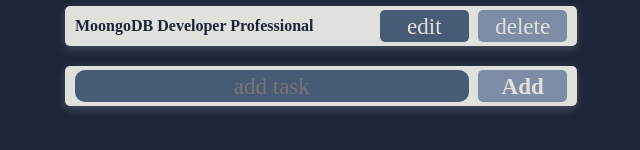
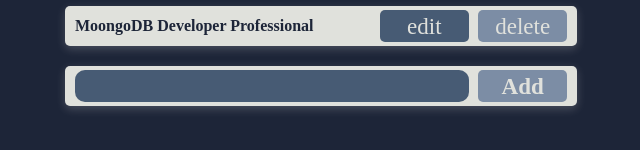
Before and after one commit to oneeyeprogrammer/udemy, a React (Create React App) app in the folder Yudi Krusnadi/02-task-list-project/my-task/: page / in a window 1280 px wide. Shown: the part 434-584 px from the top of the page, without its empty margins (319-959 px from the left). Built offline with nearby package versions, Linux system fonts and the light colour scheme.

Commit message:
Add Function AddTodoList to Program

```diff
--- a/Yudi Krusnadi/02-task-list-project/my-task/src/components/App.jsx
+++ b/Yudi Krusnadi/02-task-list-project/my-task/src/components/App.jsx
@@ -4,7 +4,7 @@
 import Todo from "./Todo";
 
 const App = () => {
-    const [profile, setskills] = useState([
+    const [profile, setProfile] = useState([
         {
             id: 1,
             nama: "Usep Syaikal Arifin",
@@ -17,7 +17,19 @@
         },
     ]);
 
-    const deleteTodoList = (id) => console.log(id);
+    const deleteTodoList = (id) => {
+        setProfile(profile.filter((prof) => prof.id !== id));
+    };
+
+    const addTodoList = (data) => {
+        const id = profile.length;
+        const newData = {
+            id: id + 1,
+            nama: "New Name",
+            job: data,
+        };
+        setProfile([...profile, newData]);
+    };
 
     return (
         <div className="app-container">
@@ -30,7 +42,7 @@
                     deleteTodoList={deleteTodoList}
                 />
             ))}
-            <FormInput />
+            <FormInput addTodoList={addTodoList} />
         </div>
     );
 };
--- a/Yudi Krusnadi/02-task-list-project/my-task/src/components/Button.jsx
+++ b/Yudi Krusnadi/02-task-list-project/my-task/src/components/Button.jsx
@@ -1,10 +1,10 @@
 import PropTypes from "prop-types";
 
-const Button = ({ labelButton, variant, deleteTodoList }) => {
+const Button = ({ labelButton, variant, action }) => {
     // console.log(`button-container ${variant}`);
     return (
         <div className="button-container">
-            <button className={variant} onClick={deleteTodoList}>
+            <button className={variant} onClick={action}>
                 {labelButton}
             </button>
         </div>
@@ -14,7 +14,7 @@
 Button.propsTypes = {
     labelButton: PropTypes.string.isRequired,
     variant: PropTypes.string.isRequired,
-    deleteTodoList: PropTypes.func.isRequired,
+    action: PropTypes.func.isRequired,
 };
 
 export default Button;
--- a/Yudi Krusnadi/02-task-list-project/my-task/src/components/FormInput.jsx
+++ b/Yudi Krusnadi/02-task-list-project/my-task/src/components/FormInput.jsx
@@ -1,10 +1,30 @@
 import Button from "./Button";
+import { useState } from "react";
 
-const FormInput = () => {
+const FormInput = ({ addTodoList }) => {
+    const [state, setstate] = useState(" ");
+
+    const changeValue = (e) => {
+        setstate(e.target.value);
+    };
+
+    const submitData = (e) => {
+        e.preventDefault();
+        if (state !== " ") {
+            addTodoList(state);
+        }
+        setstate(" ");
+    };
+
     return (
-        <form className="forminput-container">
-            <input type="text" placeholder="add task" />
-            <Button labelButton="Add" />
+        <form className="forminput-container" onSubmit={submitData}>
+            <input
+                type="text"
+                placeholder="add task"
+                onChange={changeValue}
+                value={state}
+            />
+            <Button labelButton="Add" action={submitData} />
         </form>
     );
 };
--- a/Yudi Krusnadi/02-task-list-project/my-task/src/components/Todo.jsx
+++ b/Yudi Krusnadi/02-task-list-project/my-task/src/components/Todo.jsx
@@ -1,16 +1,20 @@
 import Button from "./Button";
 import PropTypes from "prop-types";
 
-const Todo = ({ id, job, deleteTodoList }) => {
+const Todo = ({ id, job, deleteTodoList, addTodoList }) => {
     // const delTodoList = () => deleteTodoList();
     return (
         <div className="todo-container">
             <h3>{job}</h3>
-            <Button labelButton="edit" variant="btn-edit" />
+            <Button
+                labelButton="edit"
+                variant="btn-edit"
+                // addTodoList={() => addTodoList(id)}
+            />
             <Button
                 labelButton="delete"
                 variant="btn-delete"
-                deleteTodoList={() => deleteTodoList(id)}
+                action={() => deleteTodoList(id)}
             />
         </div>
     );
@@ -20,6 +24,7 @@
     id: PropTypes.number.isRequired,
     job: PropTypes.string.isRequired,
     deleteTodoList: PropTypes.func.isRequired,
+    addTodoList: PropTypes.func.isRequired,
 };
 
 export default Todo;
```
